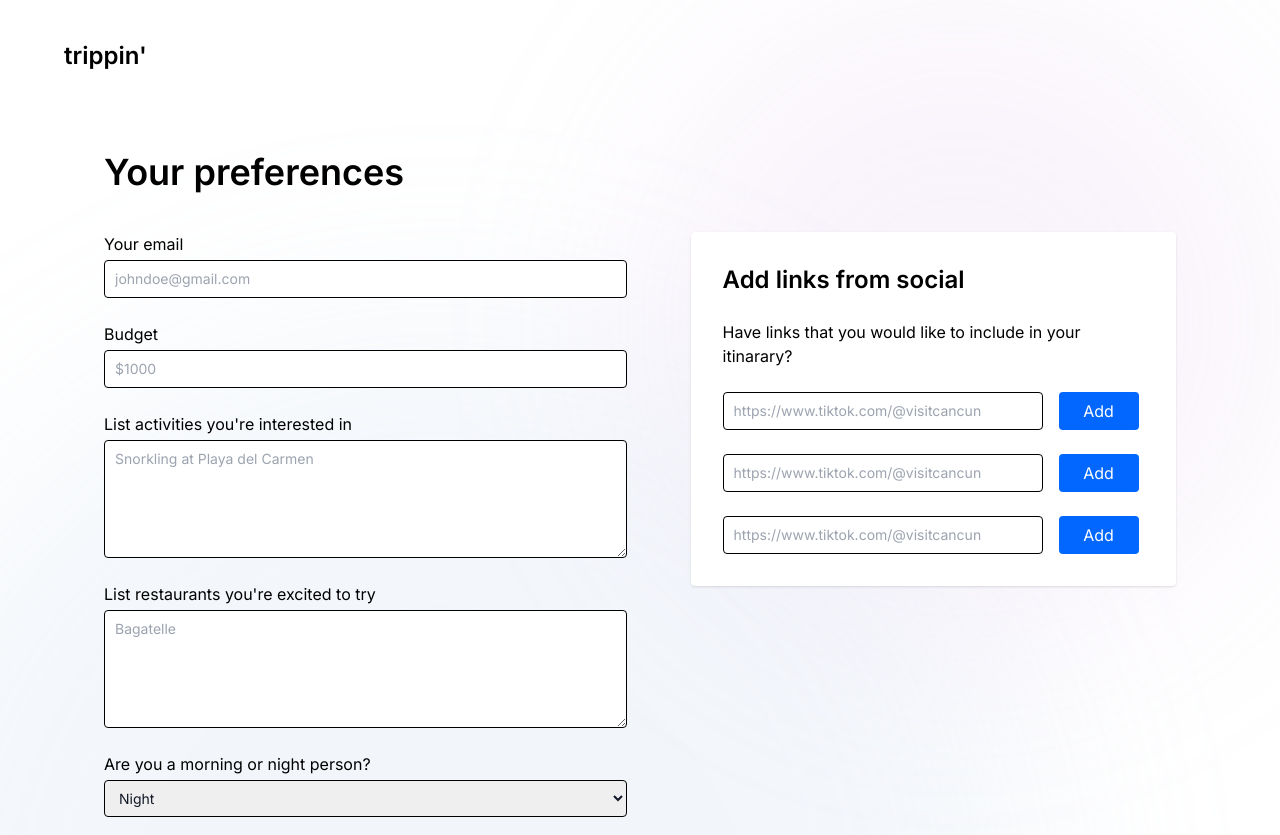
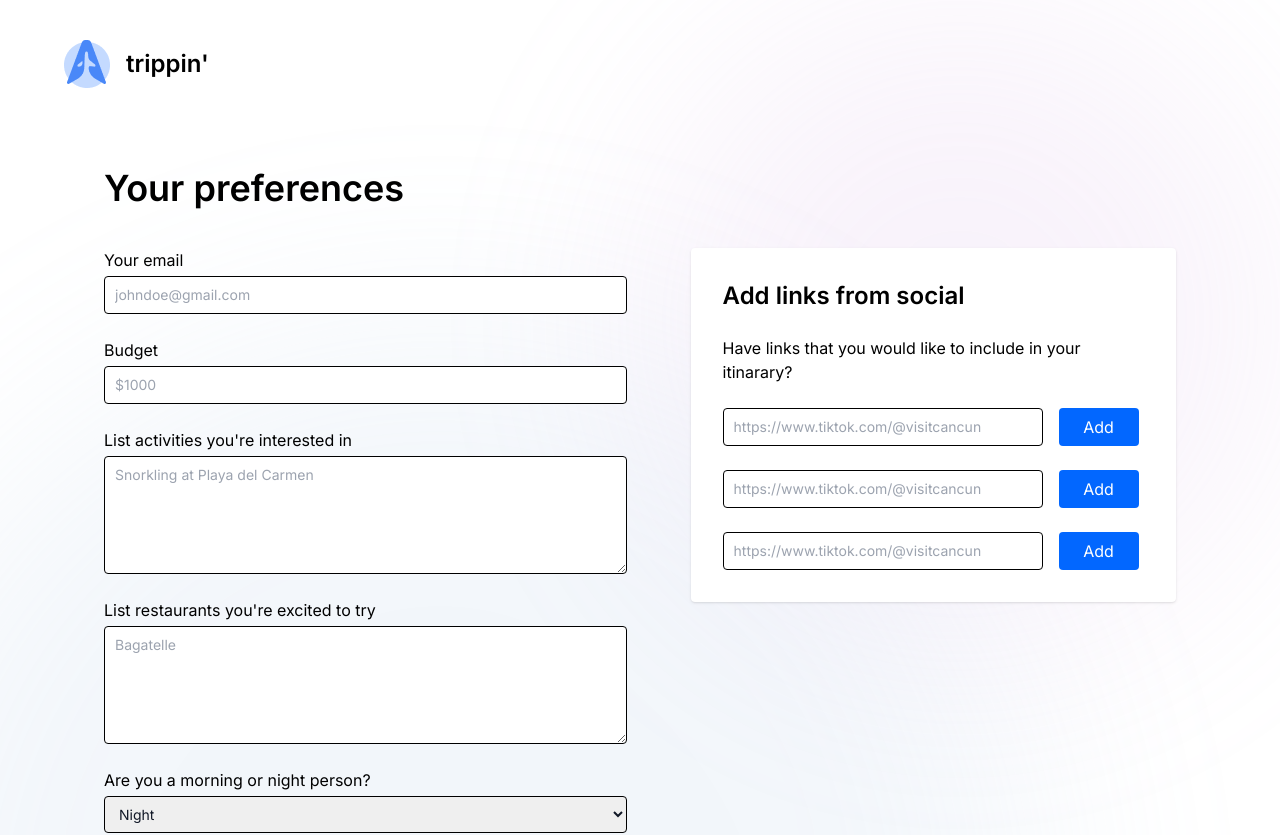
Before and after one commit to nutboltz/tripto, a Next.js app: page /trip/1/preferences in a window 1280 px wide. Shown: the top 835 px of the page. Built offline with nearby package versions, Linux system fonts and the light colour scheme.

Commit message:
add logo

```diff
--- a/src/pages/index.tsx
+++ b/src/pages/index.tsx
@@ -1,6 +1,7 @@
 import CreateTripForm from '@/components/createTripForm';
 import { useRouter } from 'next/navigation';
 import { Inter } from 'next/font/google';
+import Image from 'next/image';
 
 const inter = Inter({ subsets: ['latin'] })
 
@@ -17,7 +18,15 @@ export default function Home() {
       <div className={`py-10 px-10 flex flex-col gap-10 relative ${inter.className}`}>
         <div className="bg-[#D5AEE4] opacity-15 absolute -top-[10rem] -right-[10rem] h-[40rem] w-[40rem] rounded-full blur-[7rem] z-0"></div>
         <div className="bg-[#AEC7E4] opacity-15 absolute top-[20rem] -left-[10rem] h-[75rem] w-[75rem] rounded-full blur-[7rem] z-0"></div>
-        <div className="font-semibold text-2xl z-10">trippin'</div>
+          <div className="flex gap-4 items-center">
+            <Image
+              src="/logo.png"
+              alt="Description of my image"
+              width={46}
+              height={46}
+            />
+            <div className="font-semibold text-2xl z-10">trippin'</div>
+          </div>
         <div className="py-10 px-24 flex flex-col gap-10">
           <h1 className="font-semibold text-4xl z-10">Your trip</h1>
           <div className="z-10">
--- a/src/pages/trip/[tripId]/index.tsx
+++ b/src/pages/trip/[tripId]/index.tsx
@@ -7,6 +7,7 @@ import { TripPreferences, User, Trip } from '@prisma/client';
 import { useEffect, useState } from 'react';
 import axios from 'axios';
 import ItineraryTimeline from '@/components/itineraryTimeline';
+import Image from 'next/image';
 
 const inter = Inter({ subsets: ['latin'] })
 
@@ -66,7 +67,15 @@ export default function TripPage(props: TripProps) {
         <div className={`py-10 px-10 flex flex-col gap-10 relative overflow-hidden ${inter.className}`}>
         <div className="bg-[#D5AEE4] opacity-15 absolute -top-[10rem] -right-[10rem] h-[40rem] w-[40rem] rounded-full blur-[7rem] z-0"></div>
         <div className="bg-[#AEC7E4] opacity-15 absolute top-[20rem] -left-[10rem] h-[75rem] w-[75rem] rounded-full blur-[7rem] z-0"></div>
-        <div className="font-semibold text-2xl z-10">trippin'</div>
+        <div className="flex gap-4 items-center">
+            <Image
+              src="/logo.png"
+              alt="Description of my image"
+              width={46}
+              height={46}
+            />
+            <div className="font-semibold text-2xl z-10">trippin'</div>
+        </div>
         <div className="py-10 px-24 flex flex-col gap-10">
             <div>
                 <h1 className="font-semibold text-4xl">Trip to</h1>
--- a/src/pages/trip/[tripId]/preferences/index.tsx
+++ b/src/pages/trip/[tripId]/preferences/index.tsx
@@ -26,7 +26,15 @@ export default function Preferences() {
       <div className={`py-10 px-16 flex flex-col gap-10 relative overflow-hidden ${inter.className}`}>
         <div className="bg-[#D5AEE4] opacity-15 absolute top-[0rem] right-[0rem] h-[40rem] w-[40rem] rounded-full blur-[7rem] z-0"></div>
         <div className="bg-[#AEC7E4] opacity-15 absolute top-[20rem] -left-[10rem] h-[75rem] w-[75rem] rounded-full blur-[7rem] z-0"></div>
-        <div className="font-semibold text-2xl z-10">trippin'</div>
+        <div className="flex gap-4 items-center">
+            <Image
+              src="/logo.png"
+              alt="Description of my image"
+              width={46}
+              height={46}
+            />
+            <div className="font-semibold text-2xl z-10">trippin'</div>
+        </div>
           <div className="py-10 px-10 flex flex-col gap-10">
           <h1 className="font-semibold text-4xl z-10">Your preferences</h1>
           <div className="z-10">
```
Also changed, not shown: public/logo.png (added).
